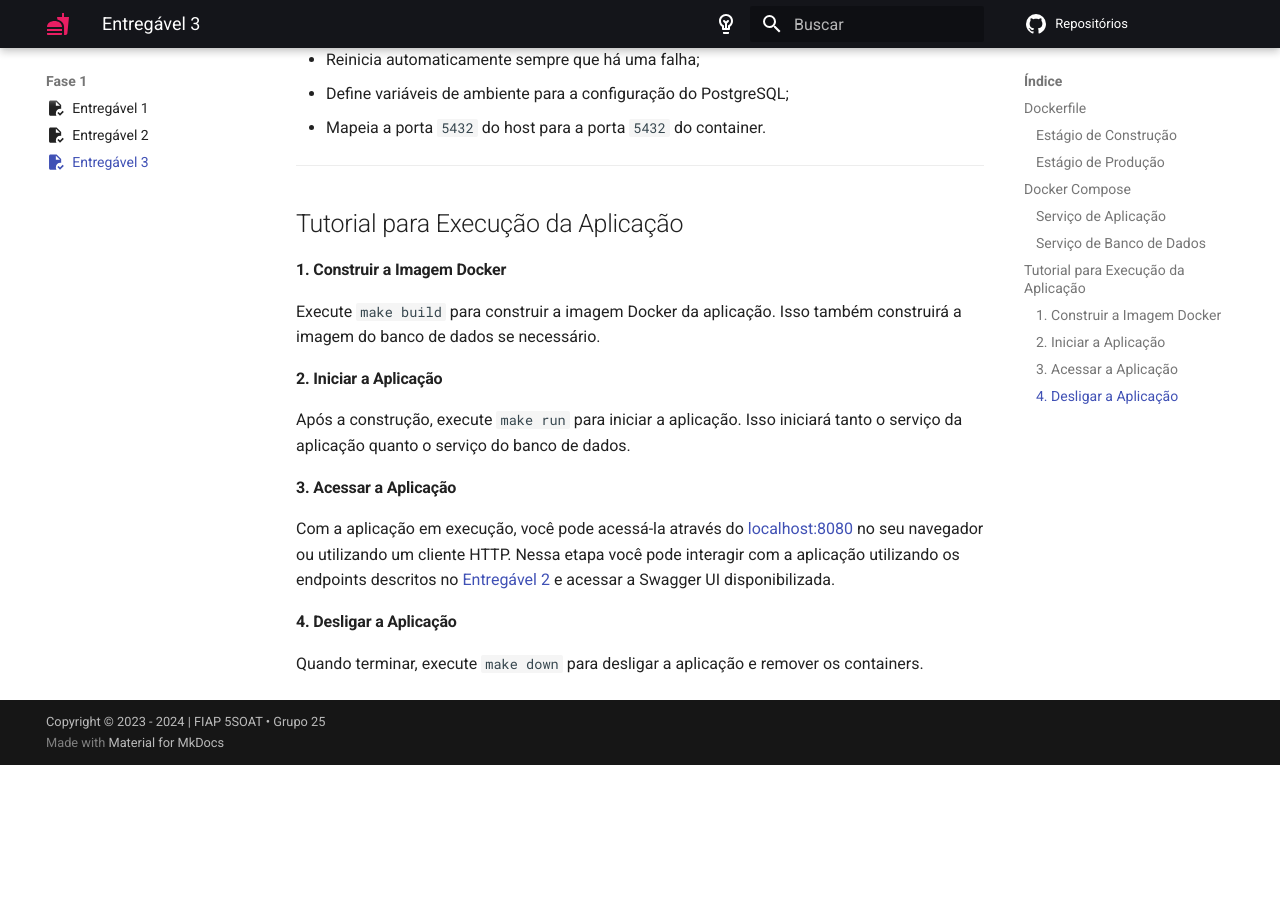
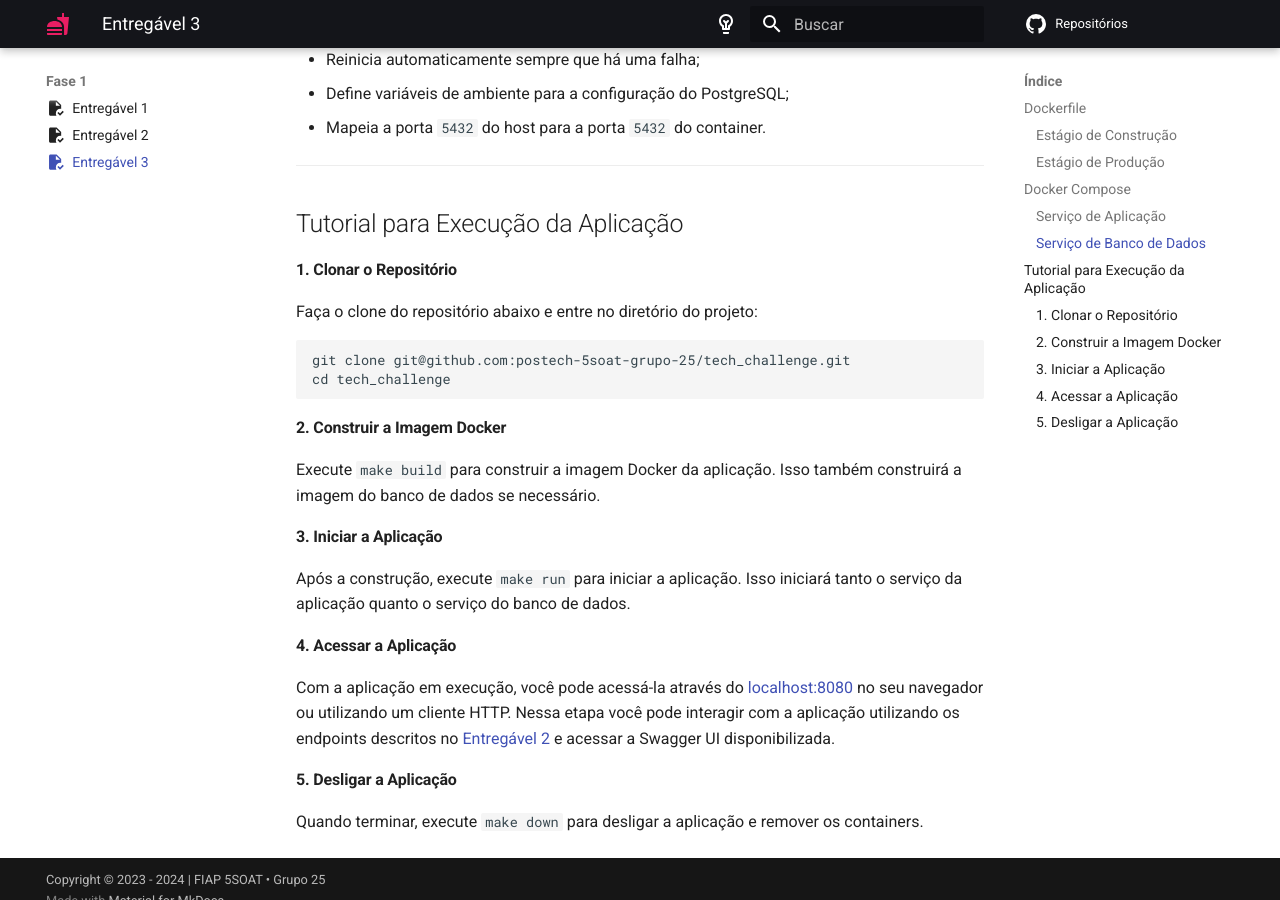
Before and after one commit to postech-5soat-grupo-25/postech-5soat-grupo-25.github.io, an MkDocs documentation site: the page built from docs/fase_1/entregavel_3.md, in a window 1280 px wide and 900 px high, scrolled down 1689 px. Built offline with MkDocs 1.6.1 and Material for MkDocs 9.7.7, drawn with Linux system fonts in a browser that asks for light colours; before the commit the page ends 2454 px from its top, so only the background shows below that.

Commit message:
adding entregavel 3 instructions

````diff
--- a/docs/fase_1/entregavel_3.md
+++ b/docs/fase_1/entregavel_3.md
@@ -54,18 +54,27 @@ Nosso arquivo de configuração `docker-compose.yml` define dois serviços: **ap
 
 ## Tutorial para Execução da Aplicação
 
-#### 1. Construir a Imagem Docker
+#### 1. Clonar o Repositório
+
+   Faça o clone do repositório abaixo e entre no diretório do projeto:
+
+   ```
+   git clone git@github.com:postech-5soat-grupo-25/tech_challenge.git
+   cd tech_challenge
+   ```
+
+#### 2. Construir a Imagem Docker
 
    Execute `make build` para construir a imagem Docker da aplicação. Isso também construirá a imagem do banco de dados se necessário.
 
-#### 2. Iniciar a Aplicação
+#### 3. Iniciar a Aplicação
 
    Após a construção, execute `make run` para iniciar a aplicação. Isso iniciará tanto o serviço da aplicação quanto o serviço do banco de dados.
 
-#### 3. Acessar a Aplicação
+#### 4. Acessar a Aplicação
 
    Com a aplicação em execução, você pode acessá-la através do [localhost:8080](http://localhost:8080/docs/index.html) no seu navegador ou utilizando um cliente HTTP. Nessa etapa você pode interagir com a aplicação utilizando os endpoints descritos no [Entregável 2](../entregavel_2/) e acessar a Swagger UI disponibilizada.
 
-#### 4. Desligar a Aplicação
+#### 5. Desligar a Aplicação
 
    Quando terminar, execute `make down` para desligar a aplicação e remover os containers.
````
Also changed, not shown: docs/fase_1/entregavel_2.md (+16 -1 lines).
